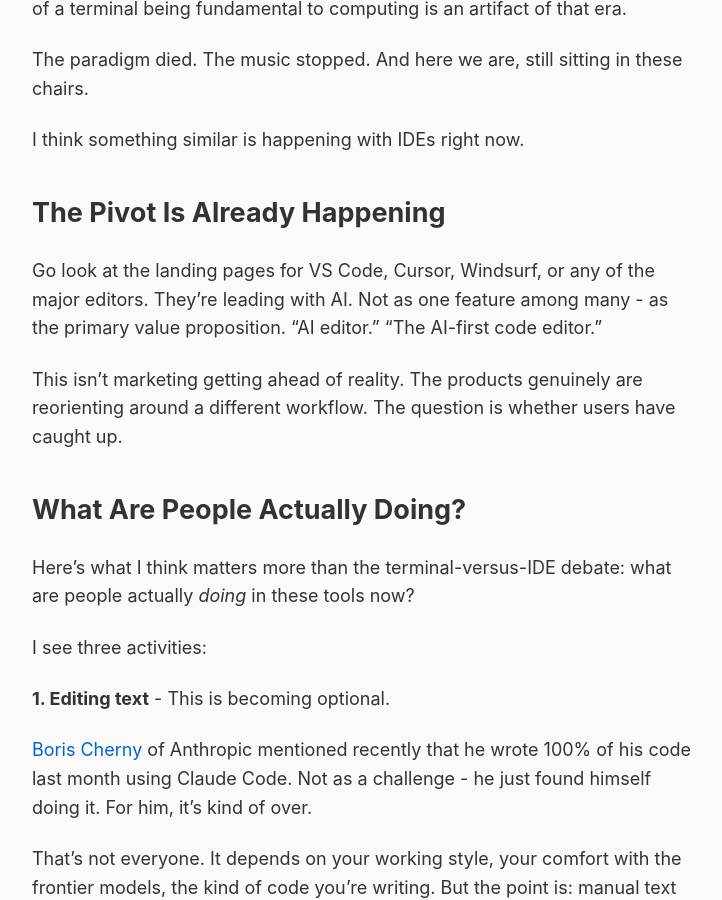
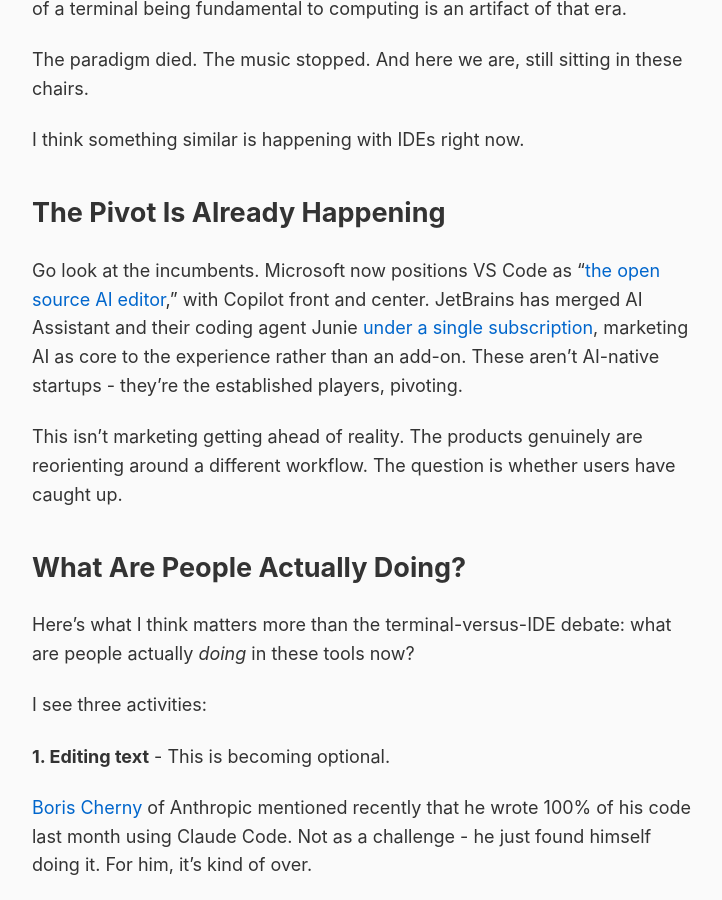
Before and after one commit to rob137/rob137.github.io, a Jekyll site: the page built from _posts/2026-01-02-the-music-stopped.md, in a window 1280 px wide and 900 px high, scrolled down 2806 px. Shown: the whole window, without its empty margins (275-997 px from the left). Built offline with Jekyll 4.4.1, drawn with Linux system fonts in a browser that asks for light colours.

Commit message:
Fix pivot examples: cite incumbents (VS Code, JetBrains) not AI-native startups

```diff
--- a/_posts/2026-01-02-the-music-stopped.md
+++ b/_posts/2026-01-02-the-music-stopped.md
@@ -66,7 +66,7 @@
 
 ## The Pivot Is Already Happening
 
-Go look at the landing pages for VS Code, Cursor, Windsurf, or any of the major editors. They're leading with AI. Not as one feature among many - as the primary value proposition. "AI editor." "The AI-first code editor."
+Go look at the incumbents. Microsoft now positions VS Code as "[the open source AI editor](https://visualstudiomagazine.com/articles/2025/07/14/vs-code-v1-102-doubles-down-on-github-copilot-and-ai-enhanced-development.aspx)," with Copilot front and center. JetBrains has merged AI Assistant and their coding agent Junie [under a single subscription](https://www.jetbrains.com/idea/whatsnew/), marketing AI as core to the experience rather than an add-on. These aren't AI-native startups - they're the established players, pivoting.
 
 This isn't marketing getting ahead of reality. The products genuinely are reorienting around a different workflow. The question is whether users have caught up.
 
```
